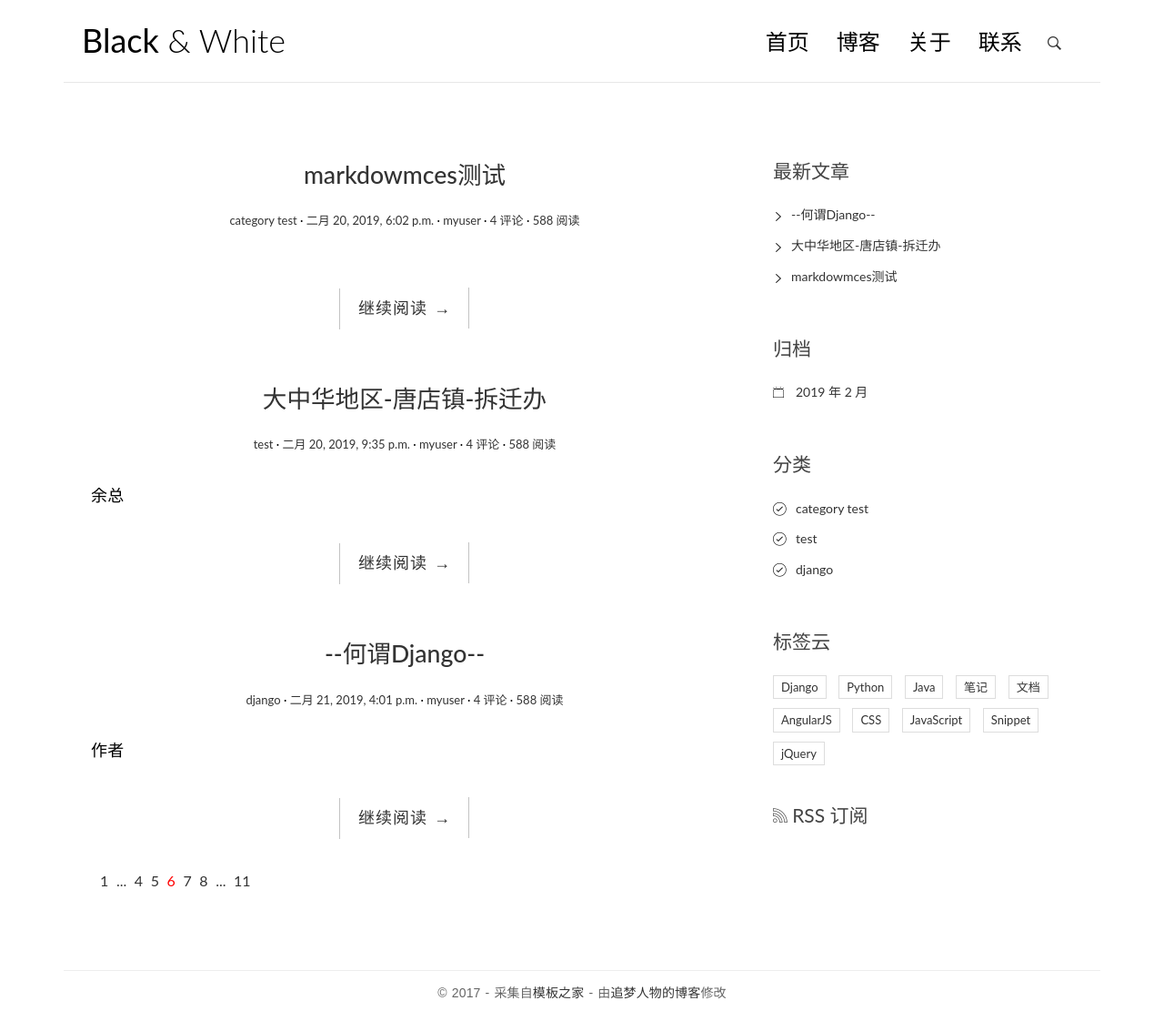
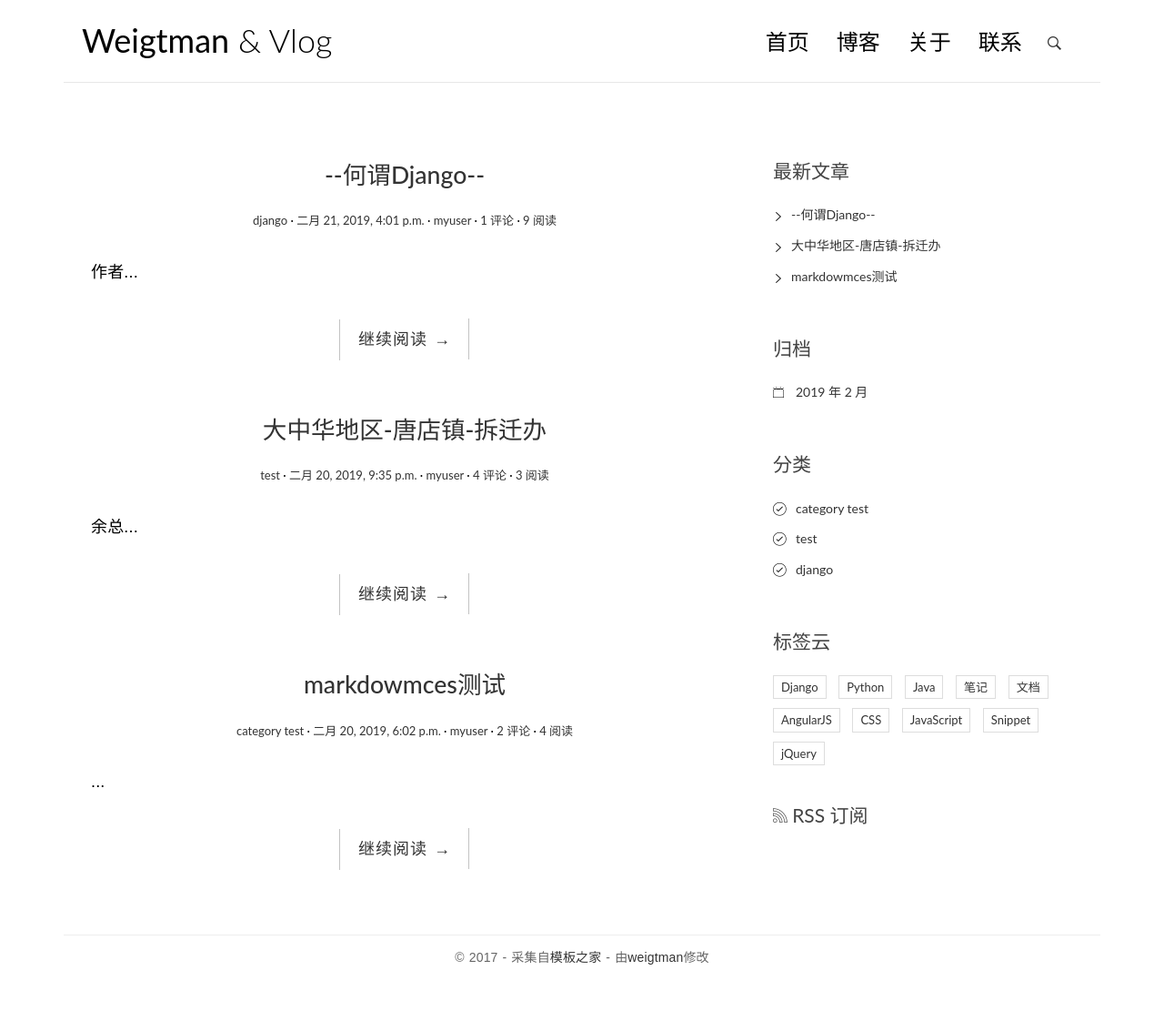
Before and after one commit to weigtman/blogproject, a Django app: page / in a window 1280 px wide. Shown: the whole page at 91% size. After the commit the page ends 1060 px from the top, so only its background shows below. Run offline with Django 3.2, Linux system fonts and the light colour scheme; data comes from the database, SQL or seed files in the repository; both versions use the stored data as it was after the commit; some libraries are stand-ins or nearby versions.

Commit message:
#!/usr/bin/python #coding:utf-8

```diff
--- a/blog/models.py
+++ b/blog/models.py
@@ -1,8 +1,10 @@
 #!/usr/bin/python
 #coding:utf-8
+import markdown
 from django.contrib.auth.models import User
 from django.db import models
 from django.urls import reverse
+from django.utils.html import strip_tags
 from django.utils.six import python_2_unicode_compatible
 
 # Create your models here.
@@ -45,6 +47,30 @@
     def get_absolute_url(self):
         return reverse('blog:detail', kwargs={'pk': self.pk})
 
+    class Meta:
+        ordering = ['-created_time']
+
+    def increase_views(self):
+        self.views += 1
+        self.save(update_fields=['views'])
+
+    def save(self, *args, **kwargs):
+        # 如果没有填写摘要
+        if not self.excerpt:
+            # 首先实例化一个 Markdown 类，用于渲染 body 的文本
+            md = markdown.Markdown(extensions=[
+                'markdown.extensions.extra',
+                'markdown.extensions.codehilite',
+            ])
+            # 先将 Markdown 文本渲染成 HTML 文本
+            # strip_tags 去掉 HTML 文本的全部 HTML 标签
+            # 从文本摘取前 54 个字符赋给 excerpt
+            self.excerpt = strip_tags(md.convert(self.body))[:54]
+
+        # 调用父类的 save 方法将数据保存到数据库中
+        super(Post, self).save(*args, **kwargs)
+
+
     # 文章标题
 
     title = models.CharField(max_length=70)
@@ -61,6 +87,9 @@
     # 指定 CharField 的 blank=True 参数值后就可以允许空值了。
     excerpt = models.CharField(max_length=200, blank=True)
 
+    # 新增 views 字段记录阅读量
+    views = models.PositiveIntegerField(default=0)
+
     # 这是分类与标签，分类与标签的模型我们已经定义在上面。
     # 我们在这里把文章对应的数据库表和分类、标签对应的数据库表关联了起来，但是关联形式稍微有点不同。
     # 我们规定一篇文章只能对应一个分类，但是一个分类下可以有多篇文章，所以我们使用的是 ForeignKey，即一对多的关联关系。
--- a/blogproject/settings.py
+++ b/blogproject/settings.py
@@ -26,7 +26,7 @@
 SECRET_KEY = 'vh&g2ab0+n6v4v3sa66!a=w6ig#tud_fz7opojh1v$2rsjj_&)'
 
 # SECURITY WARNING: don't run with debug turned on in production!
-DEBUG = False
+DEBUG = True
 
 ALLOWED_HOSTS = ['127.0.0.1', 'localhost ', '.weigtman.top']
 
--- a/templates/base.html
+++ b/templates/base.html
@@ -3,7 +3,7 @@
 <!DOCTYPE html>
 <html>
 <head>
-    <title>Black &amp; White</title>
+    <title>Weigtman &amp; Vlog</title>
 
     <!-- meta -->
     <meta charset="UTF-8">
@@ -28,7 +28,7 @@
         <div class="row">
             <div class="col-md-4 col-sm-5 col-xs-8">
                 <div class="logo">
-                    <h1><a href="index.html"><b>Black</b> &amp; White</a></h1>
+                     <h1><a href="{% url 'blog:index' %}"><b>Weigtman</b> &amp; Vlog</a></h1>
                 </div>
             </div><!-- col-md-4 -->
             <div class="col-md-8 col-sm-7 col-xs-4">
@@ -62,7 +62,7 @@
     </header>
 </div>
 <div class="copyrights">Collect from <a href="http://www.cssmoban.com/">网页模板</a></div>
-<div class="copyrights">Modified by <a href="http://zmrenwu.com/">追梦人物的博客</a></div>
+{#<div class="copyrights">Modified by <a href="http://zmrenwu.com/">追梦人物的博客</a></div>#}
 
 <div class="content-body">
     <div class="container">
@@ -164,7 +164,7 @@
             <div class="col-md-12">
                 <p class="copyright">&copy 2017 - 采集自<a href="http://www.cssmoban.com/"
                                                         target="_blank" title="模板之家">模板之家</a>
-                    - 由<a href="http://zmrenwu.com/" title="网页模板" target="_blank">追梦人物的博客</a>修改
+                    - 由<a href="http://zmrenwu.com/" title="网页模板" target="_blank">weigtman</a>修改
                 </p>
             </div>
         </div>
--- a/templates/blog/index.html
+++ b/templates/blog/index.html
@@ -1,6 +1,10 @@
 {% extends 'base.html' %}
 
 {% block main %}
+    {% if error_msg %}
+        <p>{{ error_msg }}</p>
+    {% endif %}
+
     {% for post in post_list %}
         <article class="post post-{{ post.pk }}">
             <header class="entry-header">
@@ -8,16 +12,18 @@
                     <a href="{{ post.get_absolute_url }}">{{ post.title }}</a>
                 </h1>
                 <div class="entry-meta">
-                    <span class="post-category"><a href="#">{{ post.category.name }}</a></span>
+                    <span class="post-category">
+                        <a href="{% url 'blog:category' post.category.pk %}">{{ post.category.name }}</a></span>
                     <span class="post-date"><a href="#"><time class="entry-date"
                                                               datetime="{{ post.created_time }}">{{ post.created_time }}</time></a></span>
                     <span class="post-author"><a href="#">{{ post.author }}</a></span>
-                    <span class="comments-link"><a href="#">4 评论</a></span>
-                    <span class="views-count"><a href="#">588 阅读</a></span>
+                    <span class="comments-link">
+                        <a href="{{ post.get_absolute_url }}#comment-area">{{ post.comment_set.count }} 评论</a></span>
+                    <span class="views-count"><a href="{{ post.get_absolute_url }}">{{ post.views }} 阅读</a></span>
                 </div>
             </header>
             <div class="entry-content clearfix">
-                <p>{{ post.excerpt }}</p>
+                <p>{{ post.excerpt }}...</p>
                 <div class="read-more cl-effect-14">
                     <a href="{{ post.get_absolute_url }}" class="more-link">继续阅读 <span class="meta-nav">→</span></a>
                 </div>
@@ -27,24 +33,54 @@
         <div class="no-post">暂时还没有发布的文章！</div>
     {% endfor %}
 
-    <!-- 简单分页效果
+    {% comment %}
+    简单分页导航：
+    {% if is_paginated %}
         <div class="pagination-simple">
-        <a href="#">上一页</a>
-        <span class="current">第 6 页 / 共 11 页</span>
-        <a href="#">下一页</a>
+            <!-- 如果当前页还有上一页，显示一个上一页的按钮 -->
+            {% if page_obj.has_previous %}
+                <a href="?page={{ page_obj.previous_page_number }}">上一页</a>
+            {% endif %}
+            <!-- 显示当前页面信息 -->
+            <span class="current">第 {{ page_obj.number }} 页 / 共 {{ paginator.num_pages }} 页</span>
+            <!-- 如果当前页还有下一页，显示一个下一页的按钮 -->
+            {% if page_obj.has_next %}
+                <a href="?page={{ page_obj.next_page_number }}">下一页</a>
+            {% endif %}
         </div>
-    -->
+    {% endif %}
+    {% endcomment %}
+
+    {% comment %}
+    完善的分页导航
+    {% endcomment %}
+    {% if is_paginated %}
         <div class="pagination">
             <ul>
-            <li><a href="">1</a></li>
-            <li><a href="">...</a></li>
-            <li><a href="">4</a></li>
-            <li><a href="">5</a></li>
-            <li class="current"><a href="">6</a></li>
-            <li><a href="">7</a></li>
-            <li><a href="">8</a></li>
-            <li><a href="">...</a></li>
-            <li><a href="">11</a></li>
+                {% if first %}
+                    <li><a href="?page=1">1</a></li>
+                {% endif %}
+                {% if left %}
+                    {% if left_has_more %}
+                        <li><span>...</span></li>
+                    {% endif %}
+                    {% for i in left %}
+                        <li><a href="?page={{ i }}">{{ i }}</a></li>
+                    {% endfor %}
+                {% endif %}
+                <li class="current"><a href="?page={{ page_obj.number }}">{{ page_obj.number }}</a></li>
+                {% if right %}
+                    {% for i in right %}
+                        <li><a href="?page={{ i }}">{{ i }}</a></li>
+                    {% endfor %}
+                    {% if right_has_more %}
+                        <li><span>...</span></li>
+                    {% endif %}
+                {% endif %}
+                {% if last %}
+                    <li><a href="?page={{ paginator.num_pages }}">{{ paginator.num_pages }}</a></li>
+                {% endif %}
             </ul>
         </div>
+    {% endif %}
 {% endblock main %}
```
Also changed, not shown: db.sqlite3. Lines whose indentation alone changed are shown as unchanged.
